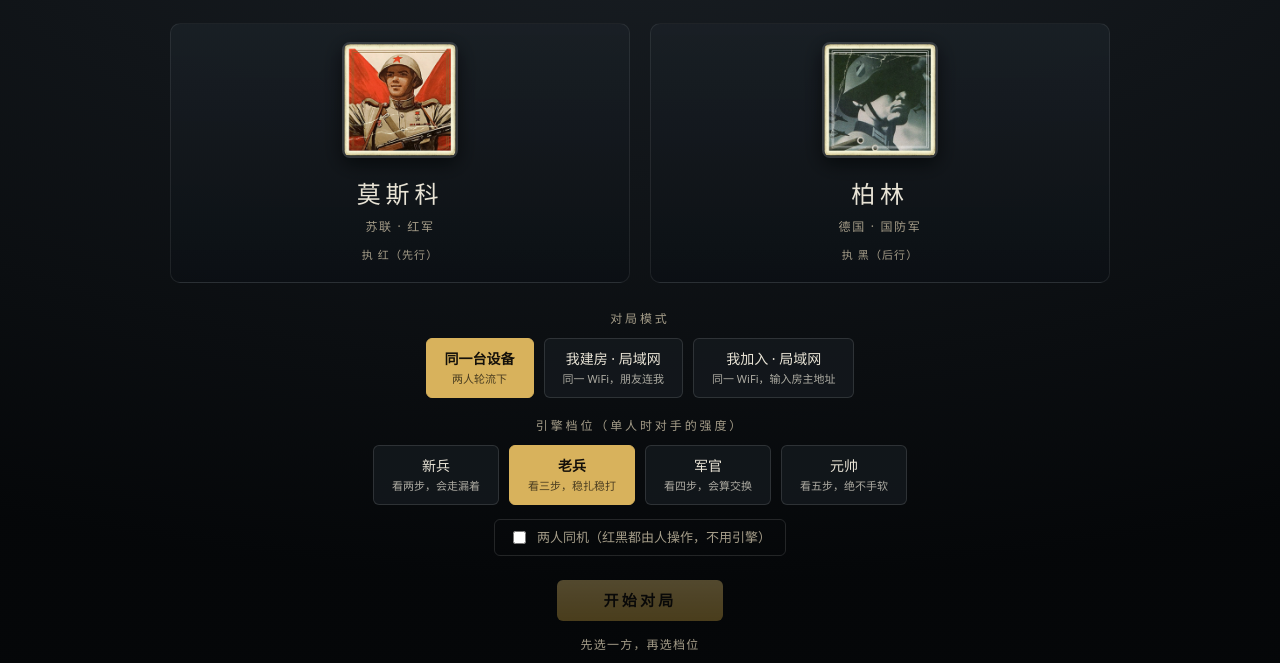
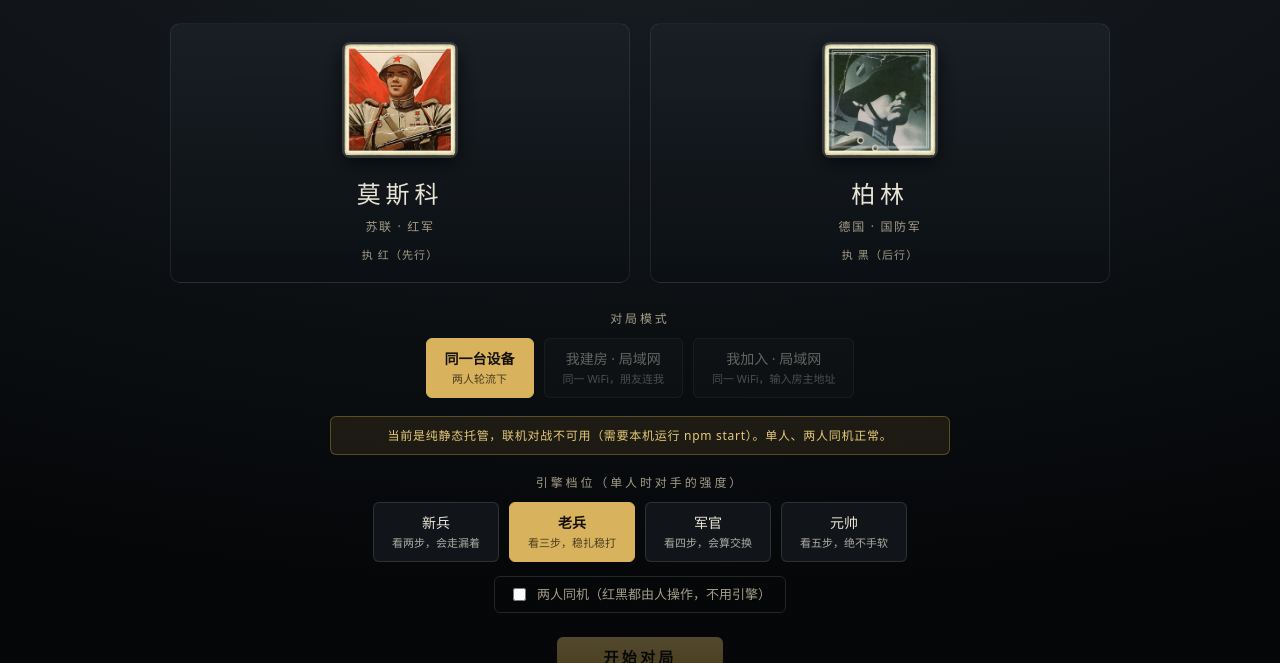
Before and after one commit to xiaoou6630/berlin-moscow-xiangqi, a website: page index.html in a window 1280 px wide. Shown: the part 137-800 px from the top of the page. Drawn offline with Linux system fonts and the light colour scheme; no server answers.

Commit message:
修正 GitHub Pages 上的联机入口 + 资源路径
三个问题：
1. 静态托管上没有 Node 服务器，界面却照样显示联机面板，甚至给出
   "http://xiaoou6630.github.io:5173/ 正在等待对手" 这种不可能成功的状态。
   现在启动时探测 /api/net：拿不到就把建房/加入禁用并说明原因。
2. 跨目录引用共享代码改用 import map 的 #shared/ 别名。
   之前用 ../../../src/ 在 Pages 子路径下会越过仓库根，
   把 /repo/src/... 解析成 /src/...（404）。
   同时在 package.json 里声明同名 imports，让 Node 测试与浏览器共用一套别名。
3. 服务器改为镜像 Pages 的 URL 结构：public/ 优先，/src/ 取不到再回落仓库根 src/。

另外：
- 美术素材目录改名 art/soviet、art/germany（ASCII，避免第三方编译站在中文路径上翻车）
- 新增 tools/test-pages.js：照搬 Pages 子路径形态跑真浏览器验证（9 项）
- 新增 .gitattributes 统一换行符、.nojekyll 与 Pages 部署 workflow

测试 132 项：几何 16 / 渲染 20 / 引擎 19 / 服务端 11 / 局域网 14 /
Pages 9 / 浏览器 30 / 浏览器联机 13

```diff
--- a/index.html
+++ b/index.html
@@ -54,6 +54,8 @@
           </button>
         </div>
       </div>
+
+      <p class="lannote" id="lanNote" hidden></p>
 
       <!-- 局域网：房主 -->
       <div class="lanpanel" id="hostPanel" hidden>
--- a/package.json
+++ b/package.json
@@ -5,6 +5,9 @@
   "type": "module",
   "description": "KARDS 风格的中国象棋：柏林 vs 莫斯科（标准 9 路 × 10 线棋盘 + 二战卡面棋子）",
   "main": "server/server.js",
+  "imports": {
+    "#shared/*": "./src/*"
+  },
   "scripts": {
     "start": "node server/server.js",
     "dev": "node server/server.js",
--- a/public/src/lan.js
+++ b/public/src/lan.js
@@ -5,6 +5,31 @@
  */
 
 const DEFAULT_PORT = 5173;
+
+/**
+ * 本机是否跑着 Node 服务器。
+ *
+ * 静态托管（GitHub Pages / 各种第三方编译站）上只有前端文件，
+ * /api/net 会 404，也就**根本不可能联机**。
+ * 界面必须据此把联机选项藏起来，否则会出现
+ * "http://xxx.github.io:5173/ 正在等待对手" 这种荒唐状态。
+ */
+let serverAvailable = null;
+
+export async function probeServer() {
+  if (serverAvailable !== null) return serverAvailable;
+  try {
+    const r = await fetch('/api/net', { cache: 'no-store' });
+    serverAvailable = r.ok;
+  } catch {
+    serverAvailable = false;
+  }
+  return serverAvailable;
+}
+
+export function isServerAvailable() {
+  return serverAvailable === true;
+}
 
 /** 当前页面所在的主机名（房主自己就是 host） */
 export function currentHost() {
--- a/public/src/main.js
+++ b/public/src/main.js
@@ -17,7 +17,7 @@ import {
 } from '#shared/engine/rules.js';
 import { chooseMove, LEVELS } from '#shared/engine/ai.js';
 import { CARD_RATIO, CARD_WIDTH_UNITS, DIFFICULTY_UI, FACTIONS, GERMANY, SOVIET, sideOfFaction } from './theme.js';
-import { connectAsGuest, connectAsHost, lanInfo } from './lan.js';
+import { connectAsGuest, connectAsHost, lanInfo, probeServer } from './lan.js';
 // ⚠️ 这两个必须是**静态** import：页面用了 <base href="./public/">，
 //    而 <base> 不影响 ES module 的相对解析（只影响 HTML 里的 URL）。
 //    写成 import() 的话在 GitHub Pages 子路径下会解析错。
@@ -73,6 +73,8 @@ const state = {
   levelId: 2,
   /** 'local' 同一台设备 | 'host' 我建房 | 'guest' 我加入 */
   mode: 'local',
+  /** 本机是否跑着 Node 服务器（静态托管上没有，联机要藏起来） */
+  serverOk: true,
   /** 联机链路 */
   link: null,
   linkSide: null,
@@ -123,7 +125,29 @@ function buildMenu() {
     btn.addEventListener('click', () => selectMode(btn.dataset.mode));
   }
 
+  applyServerAvailability();
   paintMenuSelection();
+}
+
+/**
+ * 静态托管（GitHub Pages 等）上没有 Node 服务器，联机不可用。
+ * 把建房 / 加入两个按钮禁用并说明原因，免得出现
+ * "http://xxx.github.io:5173/ 等待对手" 这种不可能成功的状态。
+ */
+function applyServerAvailability() {
+  if (state.serverOk) return;
+  for (const btn of modeRowEl.querySelectorAll('.level')) {
+    if (btn.dataset.mode === 'local') continue;
+    btn.disabled = true;
+    btn.title = '联机对战需要在本机运行 Node 服务器（npm start）';
+    btn.style.opacity = '0.4';
+    btn.style.cursor = 'not-allowed';
+  }
+  const note = document.getElementById('lanNote');
+  if (note) {
+    note.hidden = false;
+    note.textContent = '当前是纯静态托管，联机对战不可用（需要本机运行 npm start）。单人、两人同机正常。';
+  }
 }
 
 function selectFaction(id) {
@@ -137,6 +161,8 @@ function selectLevel(id) {
 }
 
 function selectMode(mode) {
+  // 静态托管上没有服务器，联机模式直接不接受
+  if (!state.serverOk && mode !== 'local') return;
   state.mode = mode;
   hostPanel.hidden = mode !== 'host';
   guestPanel.hidden = mode !== 'guest';
@@ -883,6 +909,13 @@ function boot() {
   bindControls();
   buildMenu();
 
+  // 探测本机有没有 Node 服务器：决定联机选项给不给用
+  probeServer().then((ok) => {
+    state.serverOk = ok;
+    applyServerAvailability();
+    paintMenuSelection();
+  });
+
   // 测试用：?faction=soviet&level=2&auto=1 直接开局
   const params = new URLSearchParams(location.search);
   const qf = params.get('faction');
--- a/public/styles.css
+++ b/public/styles.css
@@ -199,6 +199,26 @@ body {
 
 .lanhint { color: var(--ink-dim); font-size: 12px; margin: 6px 0 0; letter-spacing: 0.06em; }
 .lanrow .lanhint { margin: 0; }
+
+/* 静态托管上没有服务器时的说明 */
+.lannote {
+  width: min(620px, 100%);
+  margin: 0 auto 18px;
+  padding: 9px 14px;
+  font-size: 12px;
+  line-height: 1.6;
+  letter-spacing: 0.06em;
+  color: #e8c979;
+  background: rgba(207, 168, 68, 0.1);
+  border: 1px solid rgba(207, 168, 68, 0.35);
+  border-radius: 6px;
+}
+
+.lannote[hidden] { display: none; }
+
+/* 联机按钮禁用态 */
+.modes .level:disabled { opacity: 0.4; cursor: not-allowed; }
+.modes .level:disabled:hover { border-color: rgba(255, 255, 255, 0.12); }
 
 .switch {
   display: inline-flex;
```
Also changed, not shown: public/index.html (+2 -0 lines), tools/test-pages.js (+24 -5 lines).
